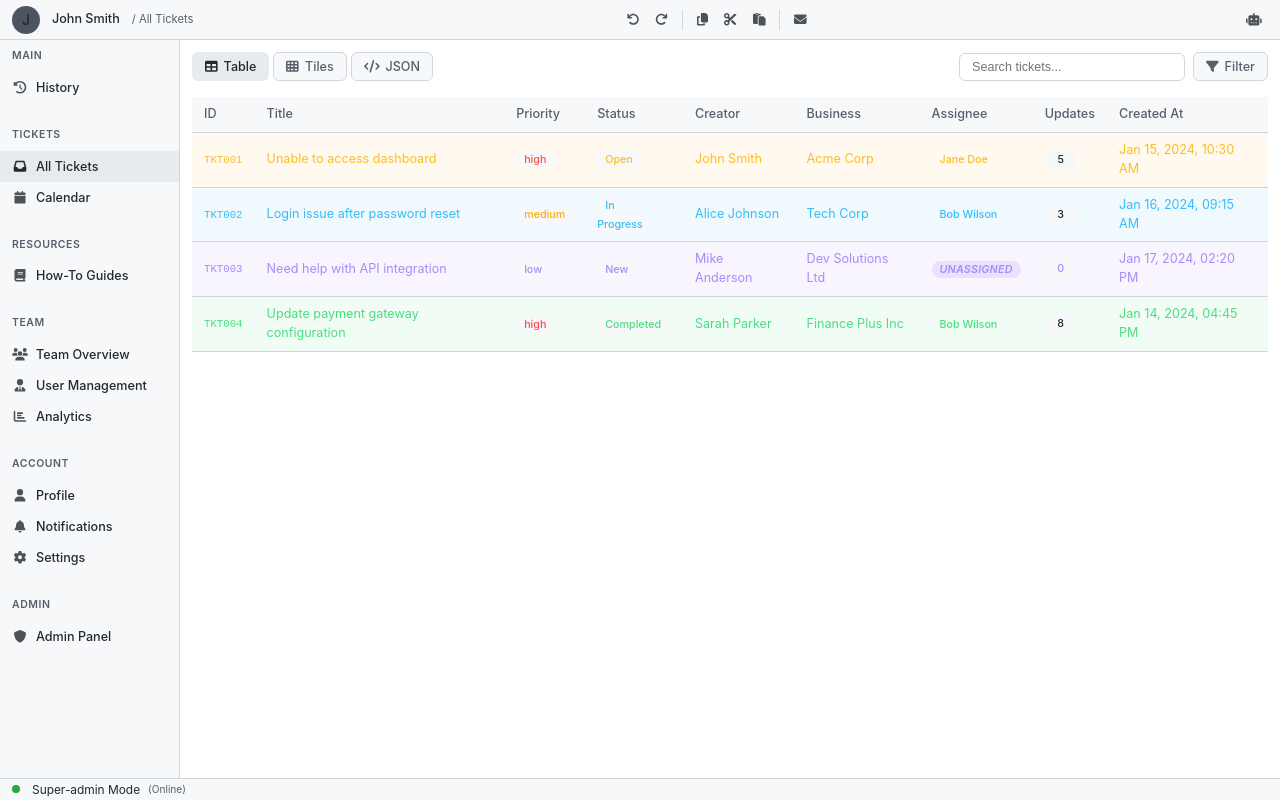
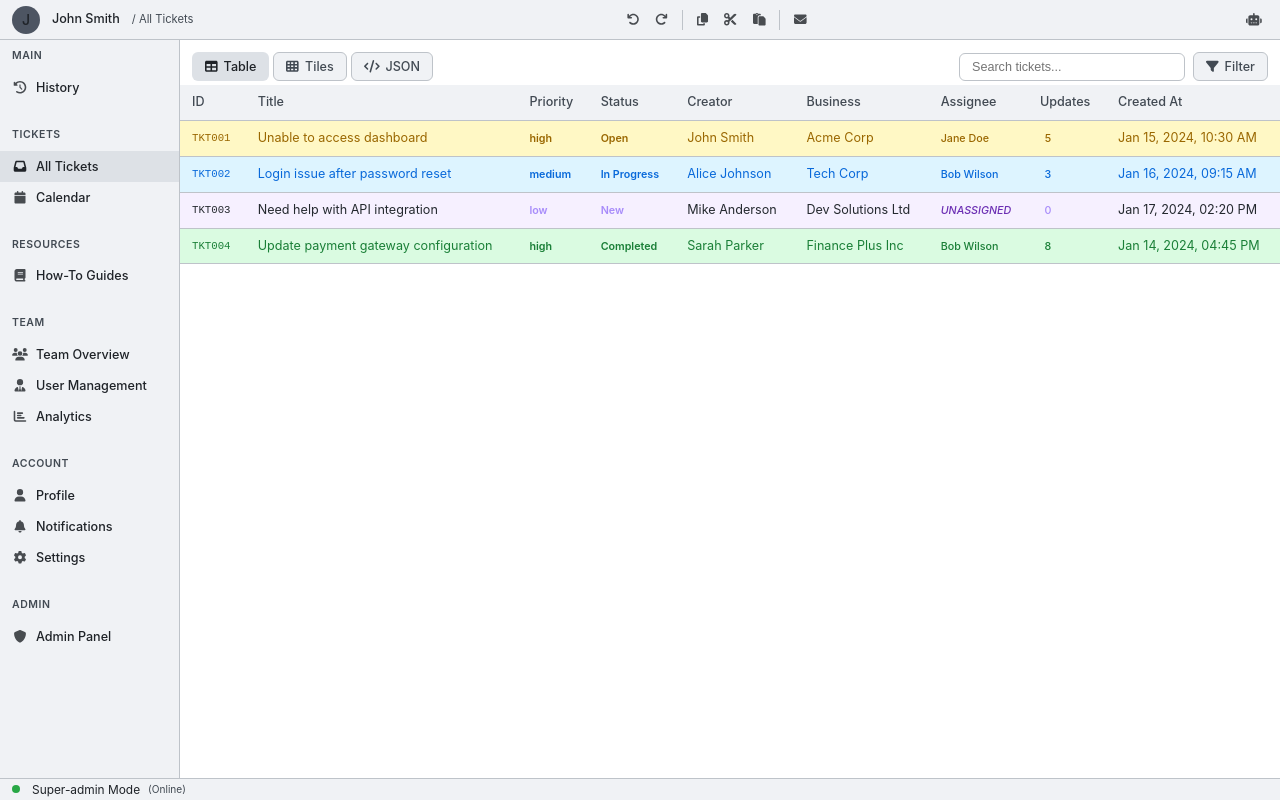
Before and after one commit to JNB-Technology/JNB-Ticket-Desktop-Client, a React (Vite) app: page / in a window 1280 px wide. Built offline with nearby package versions, Linux system fonts and the light colour scheme.

Commit message:
fix tables and colour

```diff
--- a/src/ui/components/TicketTable/TicketTable.css
+++ b/src/ui/components/TicketTable/TicketTable.css
@@ -2,6 +2,8 @@
   width: 100%;
   border-collapse: collapse;
   font-size: 0.9em;
+  margin: -12px;  /* Negative margin to fill container */
+  width: calc(100% + 24px);  /* Compensate for negative margin */
 }
 
 .ticket-table thead {
@@ -34,53 +36,56 @@
 }
 
 .priority-badge {
-  padding: 2px 8px;
-  border-radius: 12px;
+  padding: 0;
+  border-radius: 4px;
   font-size: 0.85em;
-  font-weight: 500;
+  font-weight: 600;
+  background: none !important;
 }
 
+/* Update priority badge colors */
 .priority-high {
-  background-color: #ff4d4f20;
-  color: #ff4d4f;
+  background-color: var(--priority-high-bg, #ff4d4f20);
+  color: var(--priority-high-color, #ff4d4f);
 }
 
 .priority-medium {
-  background-color: #faad1420;
-  color: #faad14;
+  background-color: var(--priority-medium-bg, #faad1420);
+  color: var(--priority-medium-color, #faad14);
 }
 
 .priority-low {
-  background-color: #52c41a20;
-  color: #52c41a;
+  background-color: var(--priority-low-bg, #52c41a20);
+  color: var(--priority-low-color, #52c41a);
 }
 
+/* Update status badge colors */
 .status-badge {
-  padding: 2px 8px;
-  border-radius: 12px;
+  padding: 0;
+  border-radius: 4px;
   font-size: 0.85em;
-  font-weight: 500;
-  background-color: var(--bg-color);
+  font-weight: 600;
+  background: none !important;
 }
 
 .status-new {
-  background-color: var(--bg-color);
-  color: var(--text-color);
+  background-color: var(--status-new-bg, var(--bg-color));
+  color: var(--status-new-color, var(--text-color));
 }
 
 .status-in-progress {
-  background-color: #0ea5e920;
-  color: #38bdf8;
+  background-color: var(--status-in-progress-bg, #0ea5e920);
+  color: var(--status-in-progress-color, #38bdf8);
 }
 
 .status-completed {
-  background-color: #22c55e20;
-  color: #4ade80;
+  background-color: var(--status-completed-bg, #22c55e20);
+  color: var(--status-completed-color, #4ade80);
 }
 
 .status-open {
-  background-color: #f59e0b20;
-  color: #fbbf24;
+  background-color: var(--status-open-bg, #f59e0b20);
+  color: var(--status-open-color, #fbbf24);
 }
 
 .ticket-id {
@@ -93,13 +98,15 @@
 .updates-badge {
   background-color: var(--panel-bg-color);
   color: var(--text-color);
-  padding: 2px 8px;
-  border-radius: 12px;
+  padding: 0;
+  border-radius: 4px;
   font-size: 0.85em;
   font-weight: 500;
   display: inline-block;
   min-width: 16px;
   text-align: center;
+  background: none !important;
+  color: var(--secondary-text);
 }
 
 /* Optional: Add hover effect for the entire row */
@@ -113,25 +120,24 @@
 }
 
 .assignee-badge {
-  padding: 2px 8px;
-  border-radius: 12px;
+  padding: 0;
+  border-radius: 4px;
   font-size: 0.85em;
   font-weight: 500;
 }
 
+/* Update unassigned colors */
 .assignee-badge.unassigned {
-  background-color: #8b5cf620;
-  color: #a78bfa;
-  font-weight: 600;
-  letter-spacing: 0.02em;
+  background-color: var(--unassigned-bg, #8b5cf620);
+  color: var(--unassigned-color, #a78bfa);
 }
 
 .unassigned-ticket {
-  background-color: #8b5cf610 !important;
+  background-color: var(--unassigned-bg, #8b5cf610) !important;
 }
 
 .unassigned-ticket:hover {
-  background-color: #8b5cf620 !important;
+  background-color: var(--unassigned-bg, #8b5cf620) !important;
 }
 
 .unassigned-ticket td {
@@ -162,47 +168,72 @@
 }
 
 .ticket-row.status-in-progress {
-  background-color: #0ea5e910;
+  background-color: var(--row-in-progress-bg, #0ea5e910);
 }
 
-.ticket-row.status-in-progress td {
-  color: #38bdf8;
+.ticket-row.status-in-progress td,
+.ticket-row.status-in-progress .ticket-id,
+.ticket-row.status-in-progress .status-badge,
+.ticket-row.status-in-progress .priority-badge,
+.ticket-row.status-in-progress .updates-badge {
+  color: var(--row-in-progress-color);
 }
 
 .ticket-row.status-completed {
-  background-color: #22c55e10;
+  background-color: var(--row-completed-bg, #22c55e10);
 }
 
-.ticket-row.status-completed td {
-  color: #4ade80;
+.ticket-row.status-completed td,
+.ticket-row.status-completed .ticket-id,
+.ticket-row.status-completed .status-badge,
+.ticket-row.status-completed .priority-badge,
+.ticket-row.status-completed .updates-badge {
+  color: var(--row-completed-color);
 }
 
 .ticket-row.status-open {
-  background-color: #f59e0b10;
+  background-color: var(--row-open-bg, #f59e0b10);
 }
 
-.ticket-row.status-open td {
-  color: #fbbf24;
+.ticket-row.status-open td,
+.ticket-row.status-open .ticket-id,
+.ticket-row.status-open .status-badge,
+.ticket-row.status-open .priority-badge,
+.ticket-row.status-open .updates-badge {
+  color: var(--row-open-color);
+}
+
+.ticket-row.status-new {
+  background-color: var(--row-new-bg, transparent);
+}
+
+.ticket-row.status-new td {
+  color: var(--row-new-color, var(--text-color));
 }
 
 /* Hover states for status rows */
 .ticket-row.status-in-progress:hover {
-  background-color: #0ea5e920;
+  background-color: var(--row-in-progress-hover, #0ea5e920);
 }
 
 .ticket-row.status-completed:hover {
-  background-color: #22c55e20;
+  background-color: var(--row-completed-hover, #22c55e20);
 }
 
 .ticket-row.status-open:hover {
-  background-color: #f59e0b20;
+  background-color: var(--row-open-hover, #f59e0b20);
+}
+
+.ticket-row.status-new:hover {
+  background-color: var(--row-new-hover, var(--hover-nav-bg));
 }
 
 /* Keep badges visible on colored rows */
 .ticket-row .priority-badge,
 .ticket-row .status-badge,
 .ticket-row .updates-badge {
-  background-color: var(--panel-bg-color);
+  background: none;
+  backdrop-filter: none;
 }
 
 /* ...rest of existing styles... */
--- a/src/ui/components/TicketTiles/TicketTiles.css
+++ b/src/ui/components/TicketTiles/TicketTiles.css
@@ -2,21 +2,43 @@
   display: grid;
   grid-template-columns: repeat(auto-fill, minmax(300px, 1fr));
   gap: 16px;
-  padding: 8px;
+  margin: -12px;
+  padding: 12px;
 }
 
 .ticket-tile {
   background: var(--panel-bg-color);
   border: 1px solid var(--border-color);
-  border-radius: 8px;
+  border-radius: 6px;
   padding: 16px;
   cursor: pointer;
-  transition: transform 0.2s ease, box-shadow 0.2s ease;
+  transition: all 0.2s ease;
+}
+
+/* Status-based tile styling */
+.ticket-tile.status-in-progress {
+  background: var(--row-in-progress-bg);
+  border-color: var(--row-in-progress-color);
+}
+
+.ticket-tile.status-completed {
+  background: var(--row-completed-bg);
+  border-color: var(--row-completed-color);
+}
+
+.ticket-tile.status-open {
+  background: var(--row-open-bg);
+  border-color: var(--row-open-color);
+}
+
+.ticket-tile.unassigned {
+  background: var(--unassigned-bg);
+  border-color: var(--unassigned-color);
 }
 
 .ticket-tile:hover {
   transform: translateY(-2px);
-  box-shadow: 0 4px 12px rgba(0, 0, 0, 0.15);
+  box-shadow: 0 4px 12px rgba(0, 0, 0, 0.1);
 }
 
 .ticket-tile-header {
@@ -66,3 +88,8 @@
   padding-top: 12px;
   border-top: 1px solid var(--border-color);
 }
+
+.unassigned-warning {
+  color: var(--unassigned-color);
+  margin-left: 8px;
+}
--- a/src/ui/components/TicketTiles/TicketTiles.tsx
+++ b/src/ui/components/TicketTiles/TicketTiles.tsx
@@ -1,5 +1,11 @@
 import { FontAwesomeIcon } from '@fortawesome/react-fontawesome';
-import { faUser, faBuilding, faClock, faComment } from '@fortawesome/free-solid-svg-icons';
+import {
+  faUser,
+  faBuilding,
+  faClock,
+  faComment,
+  faExclamationTriangle
+} from '@fortawesome/free-solid-svg-icons';
 import { Ticket } from '../TicketTable/TicketTable';
 import './TicketTiles.css';
 
@@ -20,12 +26,22 @@ export const TicketTiles: React.FC<TicketTilesProps> = ({ tickets }) => {
   return (
     <div className="ticket-tiles">
       {tickets.map((ticket) => (
-        <div key={ticket.id} className="ticket-tile">
+        <div
+          key={ticket.id}
+          className={`ticket-tile status-${ticket.status.toLowerCase().replace(/\s+/g, '-')} ${!ticket.assignee ? 'unassigned' : ''}`}
+        >
           <div className="ticket-tile-header">
             <span className="ticket-tile-id">{ticket.id}</span>
-            <span className={`priority-badge priority-${ticket.priority}`}>
-              {ticket.priority}
-            </span>
+            <div>
+              <span className={`priority-badge priority-${ticket.priority}`}>
+                {ticket.priority}
+              </span>
+              {!ticket.assignee && (
+                <span className="unassigned-warning" title="Unassigned ticket">
+                  <FontAwesomeIcon icon={faExclamationTriangle} />
+                </span>
+              )}
+            </div>
           </div>
           <h3 className="ticket-tile-title">{ticket.title}</h3>
           <span className="status-badge">{ticket.status}</span>
--- a/src/ui/index.css
+++ b/src/ui/index.css
@@ -530,16 +530,53 @@ button:focus-visible {
     color: #213547;
     background-color: #ffffff;
 
-    /* GitHub Desktop Light Theme Colors */
+    /* Adjusted Light Theme Colors for Better Contrast */
     --bg-color: #ffffff;
-    --panel-bg-color: #f6f8fa;
-    --border-color: #d0d7de;
-    --text-color: #24292f;
-    --secondary-text: #57606a;
-    --active-nav-bg: #e7ebef;  /* GitHub Desktop's selected item color - light mode */
-    --hover-nav-bg: #f0f3f6;   /* GitHub Desktop's hover color - light mode */
+    --panel-bg-color: #f0f2f5;  /* Slightly darker background */
+    --border-color: #bec3c9;    /* Darker border */
+    --text-color: #1f2328;      /* Darker text */
+    --secondary-text: #424a53;   /* Darker secondary text */
+    --active-nav-bg: #dde1e6;   /* Darker active state */
+    --hover-nav-bg: #e6e8eb;    /* Darker hover state */
     --search-bg: #f0f2f4;
     --search-text: #24292f;
+
+    /* Status and Priority Colors with Better Contrast */
+    --priority-high-bg: #ffebe9;
+    --priority-high-color: #cf222e;
+    --priority-medium-bg: #fff1d4;
+    --priority-medium-color: #b35900;
+    --priority-low-bg: #dafbe1;
+    --priority-low-color: #1a7f37;
+
+    --status-new-bg: #eaedf0;
+    --status-new-color: #1f2328;
+    --status-in-progress-bg: #ddf4ff;
+    --status-in-progress-color: #0550ae;
+    --status-completed-bg: #dafbe1;
+    --status-completed-color: #1a7f37;
+    --status-open-bg: #fff1d4;
+    --status-open-color: #b35900;
+
+    --unassigned-bg: #f6f0ff;
+    --unassigned-color: #6b2eb3;
+
+    /* Row background colors for light mode */
+    --row-in-progress-bg: #ddf4ff;
+    --row-in-progress-hover: #b6e3ff;
+    --row-in-progress-color: #0969da;
+
+    --row-completed-bg: #dafbe1;
+    --row-completed-hover: #b4f1b4;
+    --row-completed-color: #1a7f37;
+
+    --row-open-bg: #fff8c5;
+    --row-open-hover: #fae17d;
+    --row-open-color: #9a6700;
+
+    --row-new-bg: #f6f8fa;
+    --row-new-hover: #eaeef2;
+    --row-new-color: #24292f;
   }
   a:hover {
     color: #747bff;
--- a/src/ui/pages/AllTicketsPage.tsx
+++ b/src/ui/pages/AllTicketsPage.tsx
@@ -21,12 +21,17 @@ export const AllTicketsPage: React.FC = () => {
               language="json"
               style={vscDarkPlus}
               customStyle={{
-                background: 'var(--panel-bg-color)',
+                background: 'var(--syntax-bg, var(--panel-bg-color))',
+                color: 'var(--syntax-color, var(--text-color))',
                 padding: '16px',
                 borderRadius: '8px',
                 margin: 0,
               }}
               showLineNumbers={true}
+              lineNumberStyle={{
+                color: 'var(--secondary-text)',
+                opacity: 0.5,
+              }}
             >
               {JSON.stringify(mockTickets, null, 2)}
             </SyntaxHighlighter>
```
